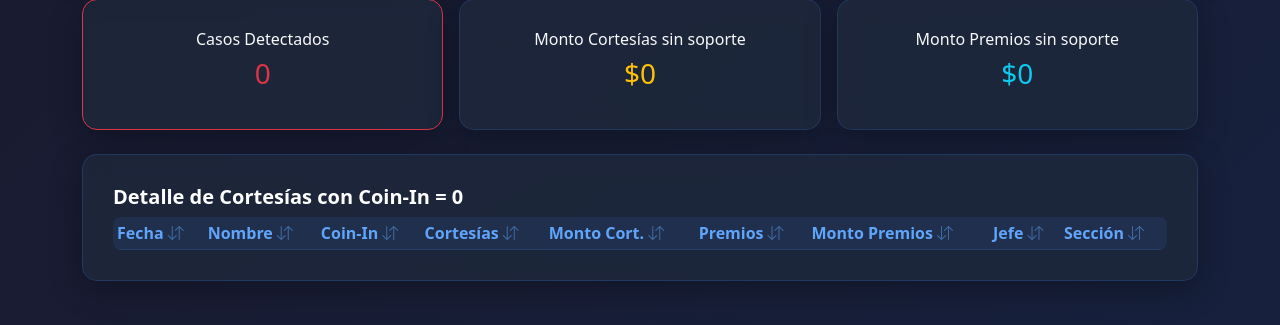
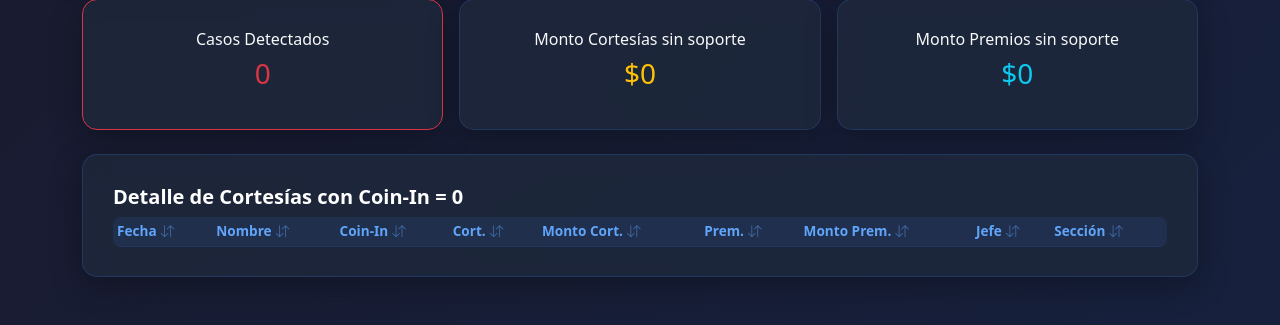
Before and after one commit to kennyAguilar/sgos-reportes, a Flask app: page /comps/auditoria/coinin-cero in a window 1280 px wide. Shown: the part 307-632 px from the top of the page. Run offline with Flask 3, Linux system fonts and the light colour scheme; a user stored in the database is signed in; lists and menus that the app fills with data are empty.

Commit message:
feat: filas expandibles con productos en auditoría coin-in=0, tabla más compacta

```diff
--- a/sgos_web/comps_routes.py
+++ b/sgos_web/comps_routes.py
@@ -1196,8 +1196,24 @@ def auditoria_coinin_cero():
     chart_labels = [r['etiqueta'] or 'Sin asignar' for r in chart_rows]
     chart_cantidades = [r['cantidad'] for r in chart_rows]
 
+    # Detalle de productos por cliente/fecha (para expandir filas)
+    productos_detalle = _exec(f"""
+        SELECT c.cliente_id, c.fecha_jornada,
+               c.descripcion_cat, c.descripcion_prod,
+               COUNT(*) as cantidad, SUM(c.micros) as monto
+        FROM cortesias c
+        {where_clause}
+        GROUP BY c.cliente_id, c.fecha_jornada, c.descripcion_cat, c.descripcion_prod
+        ORDER BY c.descripcion_cat, monto DESC
+    """, all_params)
+    prods_por_caso = {}
+    for r in productos_detalle:
+        key = f"{r['cliente_id']}|{r['fecha_jornada']}"
+        prods_por_caso.setdefault(key, []).append(r)
+
     return render_template('comps/auditoria_coinin_cero.html',
                            resultados=resultados,
+                           prods_por_caso=prods_por_caso,
                            chart_labels=chart_labels,
                            chart_cantidades=chart_cantidades,
                            chart_titulo=chart_titulo,
--- a/sgos_web/templates/comps/auditoria_coinin_cero.html
+++ b/sgos_web/templates/comps/auditoria_coinin_cero.html
@@ -83,28 +83,41 @@
   <div class="card-body">
     <h5 class="card-title">Detalle de Cortesías con Coin-In = 0</h5>
     <div class="table-responsive">
-      <table class="table table-dark table-striped table-hover table-sm sortable">
+      <table class="table table-dark table-striped table-hover table-sm sortable" style="font-size:.85rem">
         <thead>
           <tr>
-            <th>Fecha</th><th>Nombre</th><th>Coin-In</th>
-            <th>Cortesías</th><th>Monto Cort.</th>
-            <th>Premios</th><th>Monto Premios</th>
-            <th>Jefe</th><th>Sección</th>
+            <th class="text-nowrap">Fecha</th><th>Nombre</th><th class="text-nowrap">Coin-In</th>
+            <th class="text-nowrap">Cort.</th><th class="text-nowrap">Monto Cort.</th>
+            <th class="text-nowrap">Prem.</th><th class="text-nowrap">Monto Prem.</th>
+            <th>Jefe</th><th class="text-nowrap">Sección</th>
           </tr>
         </thead>
         <tbody>
           {% for r in resultados %}
-          <tr>
-            <td>{{ r.jornada }}</td>
-            <td>{{ r.nombre_cliente }}</td>
-            <td class="text-danger fw-bold">${{ "{:,.0f}".format(r.coin_in or 0) }}</td>
+          {% set caso_key = r.cliente_id ~ '|' ~ r.jornada %}
+          {% set caso_idx = loop.index %}
+          <tr class="caso-row" data-caso="{{ caso_idx }}" style="cursor:pointer" title="Click para ver productos">
+            <td class="text-nowrap"><i class="bi bi-chevron-right me-1 chevron-icon"></i>{{ r.jornada }}</td>
+            <td style="max-width:200px" class="text-truncate">{{ r.nombre_cliente }}</td>
+            <td class="text-danger fw-bold text-nowrap">${{ "{:,.0f}".format(r.coin_in or 0) }}</td>
             <td>{{ r.cant_cortesias }}</td>
-            <td>${{ "{:,.0f}".format(r.monto_cortesias or 0) }}</td>
+            <td class="text-nowrap">${{ "{:,.0f}".format(r.monto_cortesias or 0) }}</td>
             <td>{{ r.cant_premios }}</td>
-            <td>${{ "{:,.0f}".format(r.monto_premios or 0) }}</td>
-            <td>{{ r.jefe_nombre }}</td>
-            <td>{{ r.jefe_area }}</td>
+            <td class="text-nowrap">${{ "{:,.0f}".format(r.monto_premios or 0) }}</td>
+            <td style="max-width:160px" class="text-truncate">{{ r.jefe_nombre }}</td>
+            <td class="text-nowrap">{{ r.jefe_area }}</td>
           </tr>
+          {% for prod in prods_por_caso.get(caso_key, []) %}
+          <tr class="sub-{{ caso_idx }}" style="display:none; background:rgba(255,255,255,0.03)">
+            <td></td>
+            <td colspan="2" class="ps-4 text-info small">
+              <i class="bi bi-dot"></i> {{ prod.descripcion_cat }} — {{ prod.descripcion_prod }}
+            </td>
+            <td class="small">{{ prod.cantidad }}</td>
+            <td class="small">${{ "{:,.0f}".format(prod.monto or 0) }}</td>
+            <td colspan="4"></td>
+          </tr>
+          {% endfor %}
           {% endfor %}
         </tbody>
       </table>
@@ -129,4 +142,16 @@ new Chart(document.getElementById('chartZero').getContext('2d'), {
 });
 </script>
 {% endif %}
+<script>
+document.querySelectorAll('.caso-row').forEach(function(row) {
+  row.addEventListener('click', function() {
+    var id = this.dataset.caso;
+    var subs = document.querySelectorAll('.sub-' + id);
+    var chevron = this.querySelector('.chevron-icon');
+    var open = subs.length > 0 && subs[0].style.display !== 'none';
+    subs.forEach(function(s) { s.style.display = open ? 'none' : ''; });
+    if (chevron) chevron.className = 'bi me-1 chevron-icon ' + (open ? 'bi-chevron-right' : 'bi-chevron-down');
+  });
+});
+</script>
 {% endblock %}
```
